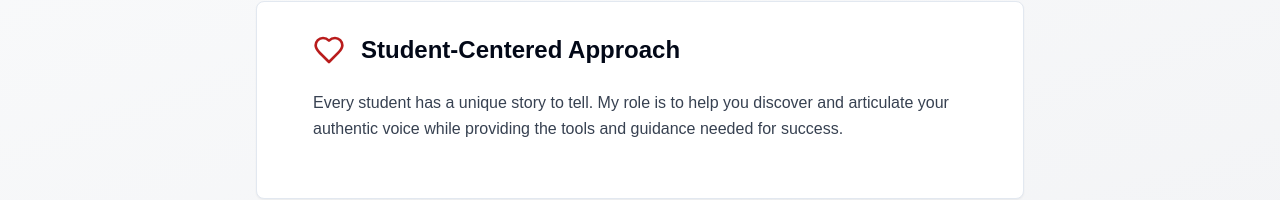
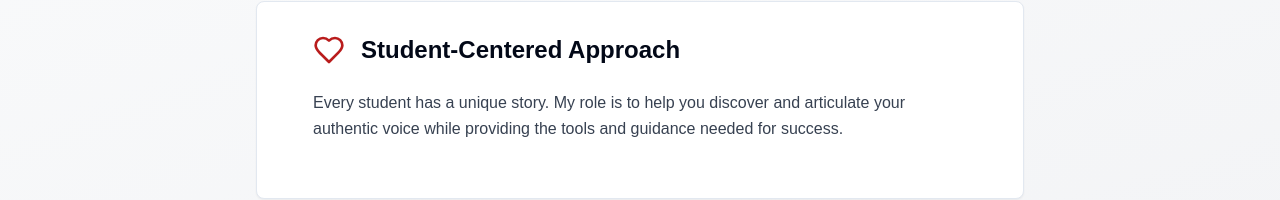
Before and after one commit to tramham/newproj, a Next.js app: page / in a window 1280 px wide. Both pictures are taken after a click on the tab "Philosophy". Shown: the part 272-472 px from the top of the page. Built offline with nearby package versions, Linux system fonts and the light colour scheme.

Commit message:
removed two words

```diff
--- a/app/page.js
+++ b/app/page.js
@@ -54,7 +54,7 @@ const PhilosophyPage = () => (
               <h3 className="text-2xl font-semibold">Student-Centered Approach</h3>
             </div>
             <p className="text-gray-700 leading-relaxed">
-              Every student has a unique story to tell. My role is to help you discover and articulate your authentic voice while providing the tools and guidance needed for success.
+              Every student has a unique story. My role is to help you discover and articulate your authentic voice while providing the tools and guidance needed for success.
             </p>
           </CardContent>
         </Card>
```
